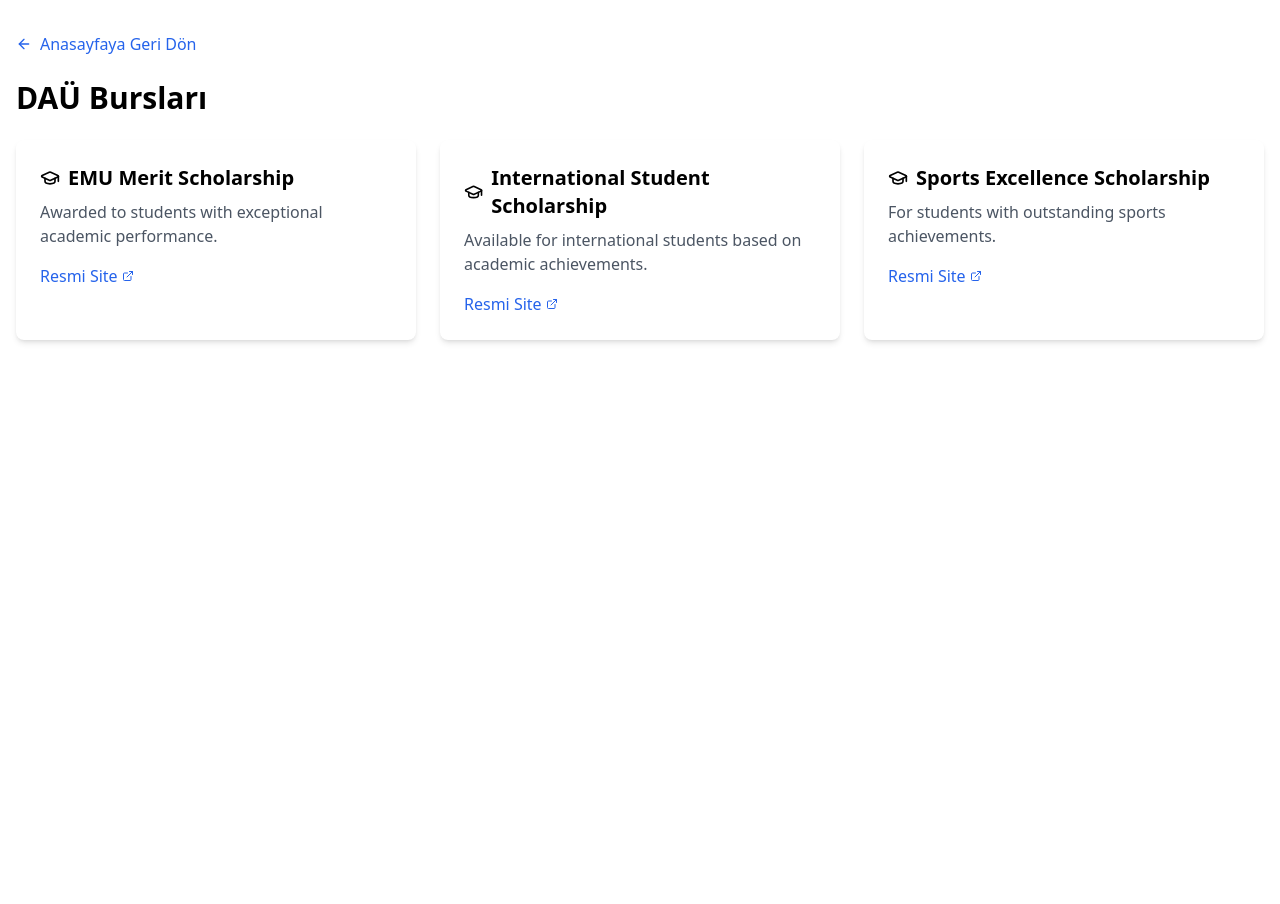
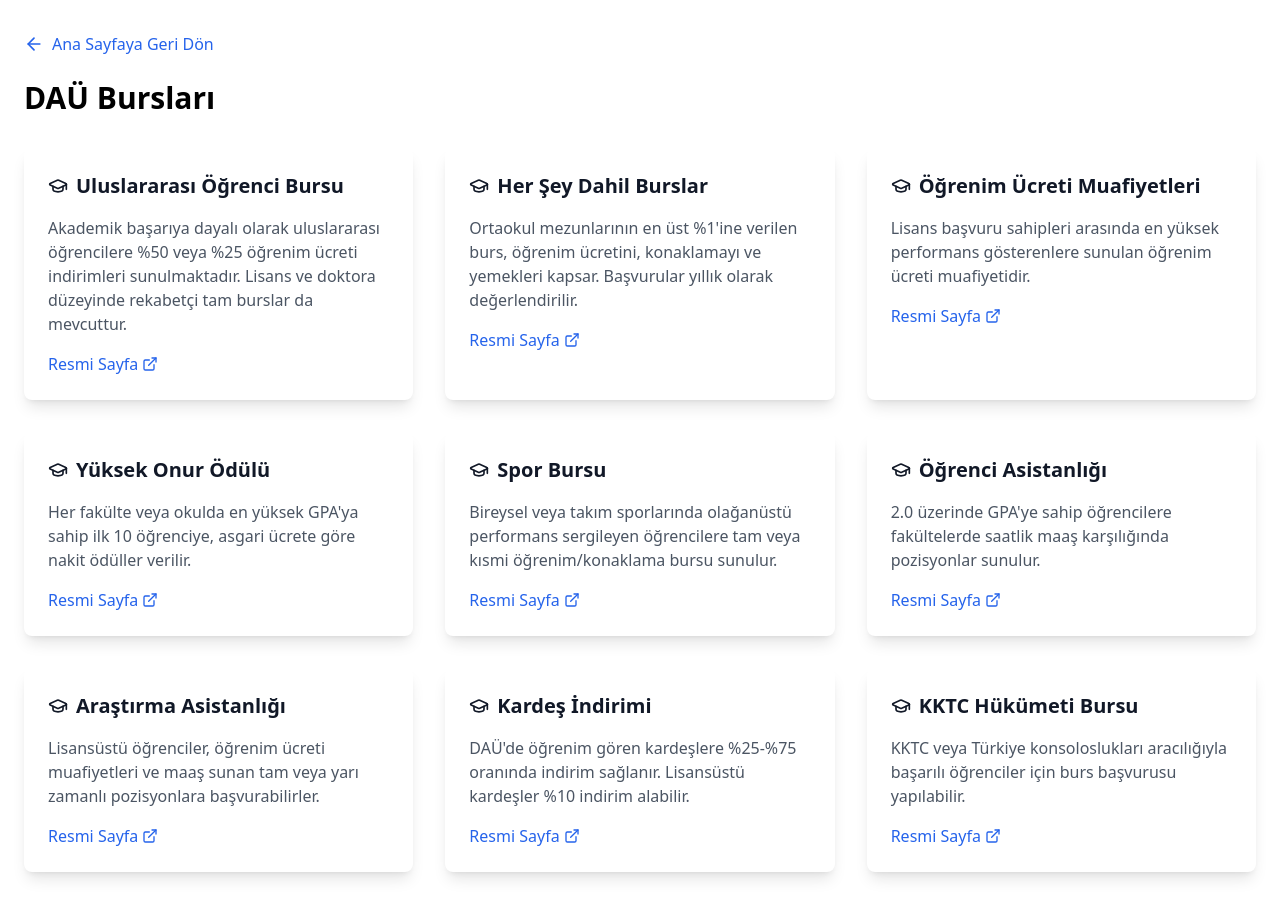
Before and after one commit to atasoya/emu-guide, a Next.js app: page /burslar in a window 1280 px wide. Before the commit the page ends 800 px from the top, so only its background shows below. Built offline with nearby package versions, Linux system fonts and the light colour scheme.

Commit message:
Add scholarships

```diff
--- a/src/app/burslar/page.tsx
+++ b/src/app/burslar/page.tsx
@@ -11,36 +11,73 @@ interface Scholarship {
 const scholarships: Scholarship[] = [
   {
     id: 1,
-    name: "EMU Merit Scholarship",
-    explanation: "Awarded to students with exceptional academic performance.",
-    officialLink: "https://emu.edu.tr/scholarships/merit"
+    name: "Uluslararası Öğrenci Bursu",
+    explanation: "Akademik başarıya dayalı olarak uluslararası öğrencilere %50 veya %25 öğrenim ücreti indirimleri sunulmaktadır. Lisans ve doktora düzeyinde rekabetçi tam burslar da mevcuttur.",
+    officialLink: "https://io.emu.edu.tr/en/students/prospective-students/scholarships"
   },
   {
     id: 2,
-    name: "International Student Scholarship",
-    explanation: "Available for international students based on academic achievements.",
-    officialLink: "https://emu.edu.tr/scholarships/international"
+    name: "Her Şey Dahil Burslar",
+    explanation: "Ortaokul mezunlarının en üst %1'ine verilen burs, öğrenim ücretini, konaklamayı ve yemekleri kapsar. Başvurular yıllık olarak değerlendirilir.",
+    officialLink: "https://io.emu.edu.tr/en/students/prospective-students/scholarships"
   },
   {
     id: 3,
-    name: "Sports Excellence Scholarship",
-    explanation: "For students with outstanding sports achievements.",
-    officialLink: "https://emu.edu.tr/scholarships/sports"
+    name: "Öğrenim Ücreti Muafiyetleri",
+    explanation: "Lisans başvuru sahipleri arasında en yüksek performans gösterenlere sunulan öğrenim ücreti muafiyetidir.",
+    officialLink: "https://io.emu.edu.tr/en/students/prospective-students/scholarships"
+  },
+  {
+    id: 4,
+    name: "Yüksek Onur Ödülü",
+    explanation: "Her fakülte veya okulda en yüksek GPA'ya sahip ilk 10 öğrenciye, asgari ücrete göre nakit ödüller verilir.",
+    officialLink: "https://io.emu.edu.tr/en/students/prospective-students/scholarships"
+  },
+  {
+    id: 5,
+    name: "Spor Bursu",
+    explanation: "Bireysel veya takım sporlarında olağanüstü performans sergileyen öğrencilere tam veya kısmi öğrenim/konaklama bursu sunulur.",
+    officialLink: "https://io.emu.edu.tr/en/students/prospective-students/scholarships"
+  },
+  {
+    id: 6,
+    name: "Öğrenci Asistanlığı",
+    explanation: "2.0 üzerinde GPA'ye sahip öğrencilere fakültelerde saatlik maaş karşılığında pozisyonlar sunulur.",
+    officialLink: "https://io.emu.edu.tr/en/students/prospective-students/scholarships"
+  },
+  {
+    id: 7,
+    name: "Araştırma Asistanlığı",
+    explanation: "Lisansüstü öğrenciler, öğrenim ücreti muafiyetleri ve maaş sunan tam veya yarı zamanlı pozisyonlara başvurabilirler.",
+    officialLink: "https://io.emu.edu.tr/en/students/prospective-students/scholarships"
+  },
+  {
+    id: 8,
+    name: "Kardeş İndirimi",
+    explanation: "DAÜ'de öğrenim gören kardeşlere %25-%75 oranında indirim sağlanır. Lisansüstü kardeşler %10 indirim alabilir.",
+    officialLink: "https://io.emu.edu.tr/en/students/prospective-students/scholarships"
+  },
+  {
+    id: 9,
+    name: "KKTC Hükümeti Bursu",
+    explanation: "KKTC veya Türkiye konsoloslukları aracılığıyla başarılı öğrenciler için burs başvurusu yapılabilir.",
+    officialLink: "https://io.emu.edu.tr/en/students/prospective-students/scholarships"
   }
 ]
 
-export default function page() {
+
+export default function ScholarshipsPage() {
   return (
-    <div className="container mx-auto px-4 py-8">
+    <div className="container mx-auto px-6 py-8">
       <Link href="/" className="inline-flex items-center mb-6 text-blue-600 hover:text-blue-800">
-        <ArrowLeft className="w-4 h-4 mr-2" />
-        Anasayfaya Geri Dön
+        <ArrowLeft className="w-5 h-5 mr-2" />
+        Ana Sayfaya Geri Dön
       </Link>
-      <h1 className="text-3xl font-bold mb-6">DAÜ Bursları</h1>
-      <div className="grid grid-cols-1 md:grid-cols-2 lg:grid-cols-3 gap-6">
+      <h1 className="text-3xl font-bold mb-8">DAÜ Bursları</h1>
+      <div className="grid grid-cols-1 md:grid-cols-2 lg:grid-cols-3 gap-8">
         {scholarships.map((scholarship) => (
-          <div key={scholarship.id} className="bg-white rounded-lg shadow-md p-6">
-            <h2 className="text-xl font-semibold mb-2 flex items-center">
+          <div key={scholarship.id} className="bg-white rounded-lg shadow-lg p-6 hover:shadow-xl transition-shadow duration-300">
+            <h2 className="text-xl font-semibold mb-4 flex items-center text-gray-900">
               <GraduationCap className="w-5 h-5 mr-2" />
               {scholarship.name}
             </h2>
@@ -51,8 +88,8 @@ export default function page() {
               rel="noopener noreferrer"
               className="text-blue-600 hover:underline flex items-center"
             >
-              Resmi Site
-              <ExternalLink className="w-3 h-3 ml-1" />
+              Resmi Sayfa
+              <ExternalLink className="w-4 h-4 ml-1" />
             </a>
           </div>
         ))}
--- a/src/app/scholarships/page.tsx
+++ b/src/app/scholarships/page.tsx
@@ -11,36 +11,72 @@ interface Scholarship {
 const scholarships: Scholarship[] = [
   {
     id: 1,
-    name: "EMU Merit Scholarship",
-    explanation: "Awarded to students with exceptional academic performance.",
-    officialLink: "https://emu.edu.tr/scholarships/merit"
+    name: "International Student Scholarship",
+    explanation: "Offered to international students with 50% or 25% tuition waivers based on academic merit. Competitive full scholarships are available at the undergraduate and PhD levels.",
+    officialLink: "https://io.emu.edu.tr/en/students/prospective-students/scholarships"
   },
   {
     id: 2,
-    name: "International Student Scholarship",
-    explanation: "Available for international students based on academic achievements.",
-    officialLink: "https://emu.edu.tr/scholarships/international"
+    name: "All-inclusive Scholarships",
+    explanation: "For the top 1% of secondary school graduates, this covers tuition, accommodation, and meals. Applications are evaluated annually.",
+    officialLink: "https://io.emu.edu.tr/en/students/prospective-students/scholarships"
   },
   {
     id: 3,
-    name: "Sports Excellence Scholarship",
-    explanation: "For students with outstanding sports achievements.",
-    officialLink: "https://emu.edu.tr/scholarships/sports"
+    name: "Tuition Fee Waivers",
+    explanation: "Offered to top-performing undergraduate applicants. The waiver covers tuition for the regular duration of the program.",
+    officialLink: "https://io.emu.edu.tr/en/students/prospective-students/scholarships"
+  },
+  {
+    id: 4,
+    name: "High Honor Award",
+    explanation: "Granted to top 10 students in each faculty or school, based on GPA, offering cash awards based on minimum wage.",
+    officialLink: "https://io.emu.edu.tr/en/students/prospective-students/scholarships"
+  },
+  {
+    id: 5,
+    name: "Sports Grant",
+    explanation: "Full or partial tuition/accommodation grant for exceptional individual or team sports performance.",
+    officialLink: "https://io.emu.edu.tr/en/students/prospective-students/scholarships"
+  },
+  {
+    id: 6,
+    name: "Student Assistantship",
+    explanation: "Offers positions across faculties for students with GPA > 2.0, providing hourly stipends.",
+    officialLink: "https://io.emu.edu.tr/en/students/prospective-students/scholarships"
+  },
+  {
+    id: 7,
+    name: "Research Assistantship",
+    explanation: "Graduate students can apply for full or part-time positions that offer tuition waivers and salaries.",
+    officialLink: "https://io.emu.edu.tr/en/students/prospective-students/scholarships"
+  },
+  {
+    id: 8,
+    name: "Sibling Discounts",
+    explanation: "Discounts of 25%-75% for siblings studying at EMU. Postgraduate siblings can get a 10% discount.",
+    officialLink: "https://io.emu.edu.tr/en/students/prospective-students/scholarships"
+  },
+  {
+    id: 9,
+    name: "TRNC Government Scholarship",
+    explanation: "Scholarship for successful students applying through TRNC or Turkish consular missions.",
+    officialLink: "https://io.emu.edu.tr/en/students/prospective-students/scholarships"
   }
 ]
 
-export default function page() {
+export default function ScholarshipsPage() {
   return (
-    <div className="container mx-auto px-4 py-8">
+    <div className="container mx-auto px-6 py-8">
       <Link href="/" className="inline-flex items-center mb-6 text-blue-600 hover:text-blue-800">
-        <ArrowLeft className="w-4 h-4 mr-2" />
+        <ArrowLeft className="w-5 h-5 mr-2" />
         Back to Home
       </Link>
-      <h1 className="text-3xl font-bold mb-6">EMU Scholarships</h1>
-      <div className="grid grid-cols-1 md:grid-cols-2 lg:grid-cols-3 gap-6">
+      <h1 className="text-3xl font-bold mb-8">EMU Scholarships</h1>
+      <div className="grid grid-cols-1 md:grid-cols-2 lg:grid-cols-3 gap-8">
         {scholarships.map((scholarship) => (
-          <div key={scholarship.id} className="bg-white rounded-lg shadow-md p-6">
-            <h2 className="text-xl font-semibold mb-2 flex items-center">
+          <div key={scholarship.id} className="bg-white rounded-lg shadow-lg p-6 hover:shadow-xl transition-shadow duration-300">
+            <h2 className="text-xl font-semibold mb-4 flex items-center text-gray-900">
               <GraduationCap className="w-5 h-5 mr-2" />
               {scholarship.name}
             </h2>
@@ -52,7 +88,7 @@ export default function page() {
               className="text-blue-600 hover:underline flex items-center"
             >
               Official Page
-              <ExternalLink className="w-3 h-3 ml-1" />
+              <ExternalLink className="w-4 h-4 ml-1" />
             </a>
           </div>
         ))}
```
